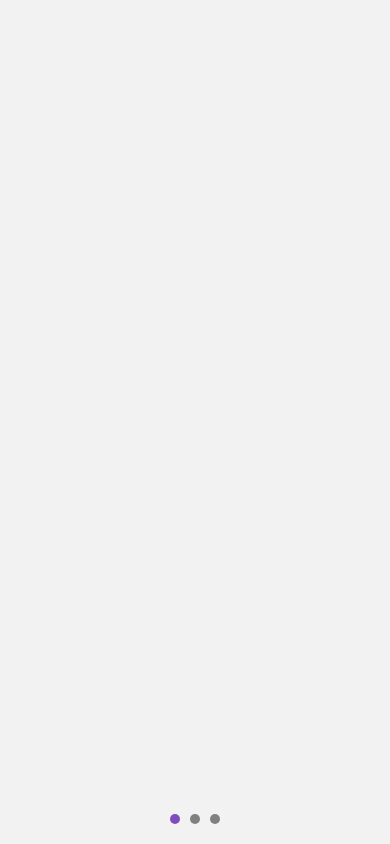
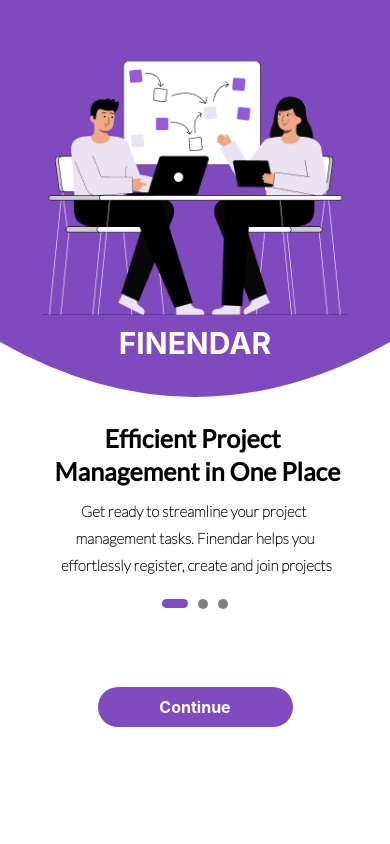
Before and after one commit to adenike005/App, a React Native app: screen /Splash in a window 390 px wide. Built offline with nearby package versions, Linux system fonts and the light colour scheme.

Commit message:
Changes to be committed: 	modified:   Navigation/Index.js 	deleted:    Screen/Onboardings.js 	modified:   Screen/Splash.js

```diff
--- a/Navigation/Index.js
+++ b/Navigation/Index.js
@@ -25,11 +25,11 @@
             headerShown: false,
           }}>
             <Stack.Screen name='Splash' component={Splash}/>
-            <Stack.Screen name='Onboardings' component={Onboardings}/>
+            {/* <Stack.Screen name='Onboardings' component={Onboardings}/> */}
 
-            {/* {onboardingScreens.map(({ name, component }) => (
+            {onboardingScreens.map(({ name, component }) => (
           <Stack.Screen key={name} name={name} component={component} />
-        ))} */}
+        ))}
 
 
         </Stack.Navigator>
--- a/Screen/Onboardings.js
+++ /dev/null
@@ -1,63 +0,0 @@
-import React, { useState } from "react";
-import { View, Image, StyleSheet, Dimensions, FlatList } from "react-native";
-import DotNavigation from "../Const/DotNavigation"; // Assuming you have a DotNavigation component
-import Images from "../Const/Images";
-
-const OnboardingCarousel = () => {
-  const { width } = Dimensions.get("window");
-  const [currentIndex, setCurrentIndex] = useState(0);
-
-  const data = [
-    { id: "1", image: Images.Group },
-    { id: "2", image: Images.Group1},
-    { id: "3", image: Images.Group2},
-    // Add more images as needed
-  ];
-
-  const handlePageChange = (index) => {
-    setCurrentIndex(index);
-  };
-
-  const renderItem = ({ item }) => {
-    return (
-      <View>
-        <View style={{ width, height: "50%" }}>
-        <Image source={item.image} style={styles.image} resizeMode="contain" />
-      </View>
-      </View>
-    );
-  };
-
-  return (
-    <View style={styles.container}>
-      <FlatList
-        data={data}
-        horizontal
-        pagingEnabled
-        showsHorizontalScrollIndicator={false}
-        keyExtractor={(item) => item.id}
-        renderItem={renderItem}
-        onScroll={(event) => {
-          const offsetX = event.nativeEvent.contentOffset.x;
-          const index = Math.floor(offsetX / width);
-          handlePageChange(index);
-        }}
-      />
-
-      <DotNavigation totalScreens={data.length} currentIndex={currentIndex} />
-    </View>
-  );
-};
-
-const styles = StyleSheet.create({
-  container: {
-    flex: 1,
-  },
-  image: {
-    flex: 1,
-    width: "70%",
-    height: "100%",
-  },
-});
-
-export default OnboardingCarousel;
--- a/Screen/Splash.js
+++ b/Screen/Splash.js
@@ -53,7 +53,7 @@
         useNativeDriver: false,
       }).start(() => {
         setTimeout(() => {
-          navigation.navigate('Onboardings');
+          navigation.navigate('Onboarding1');
         }, 500);
       });
 
@@ -68,7 +68,7 @@
         setTimeout(() => {
           // Navigate to onboarding screen
           // Replace 'Onboardings' with the actual onboarding screen name
-          navigation.replace('Onboardings');
+          navigation.replace('Onboarding1');
         }, 1000);
       });
     });
```
